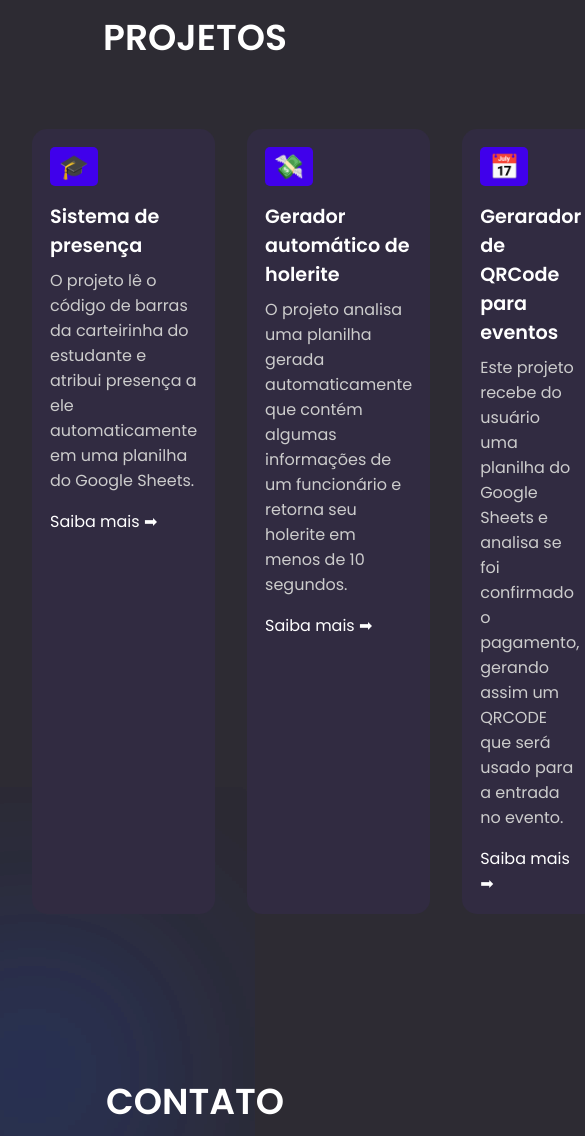
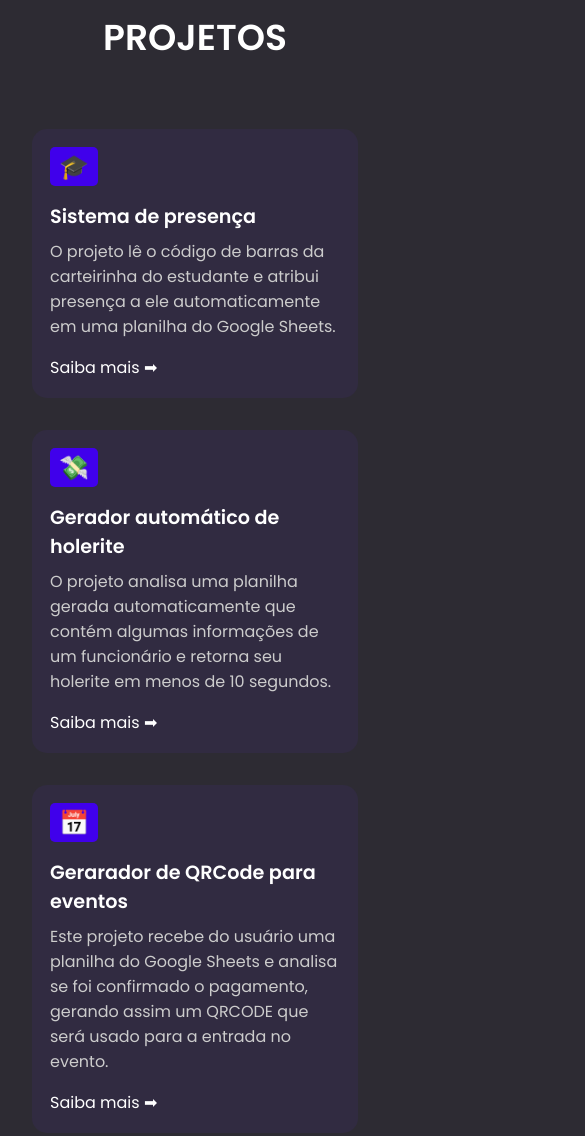
Before and after one commit to JoseOtavioJunqueira/MeuPortifolio, a plain HTML site: page index.html in a window 390 px wide. Shown: the part 1500-2636 px from the top of the page, 585 px wide, since content can reach past the window. Drawn offline with Linux system fonts and the light colour scheme.

Commit message:
Update style.css

```diff
--- a/style.css
+++ b/style.css
@@ -217,6 +217,24 @@ h2.page-title {
     gap: 2rem;
 }
 
+@media (max-width: 1200px) {
+    .projetos {
+        grid-template-columns: repeat(3, 1fr);
+    }
+}
+
+@media (max-width: 900px) {
+    .projetos {
+        grid-template-columns: repeat(2, 1fr);
+    }
+}
+
+@media (max-width: 600px) {
+    .projetos {
+        grid-template-columns: 1fr;
+    }
+}
+
 .projetos > .card {
     background-color: var(--cor4);
     padding: 1rem;
```
